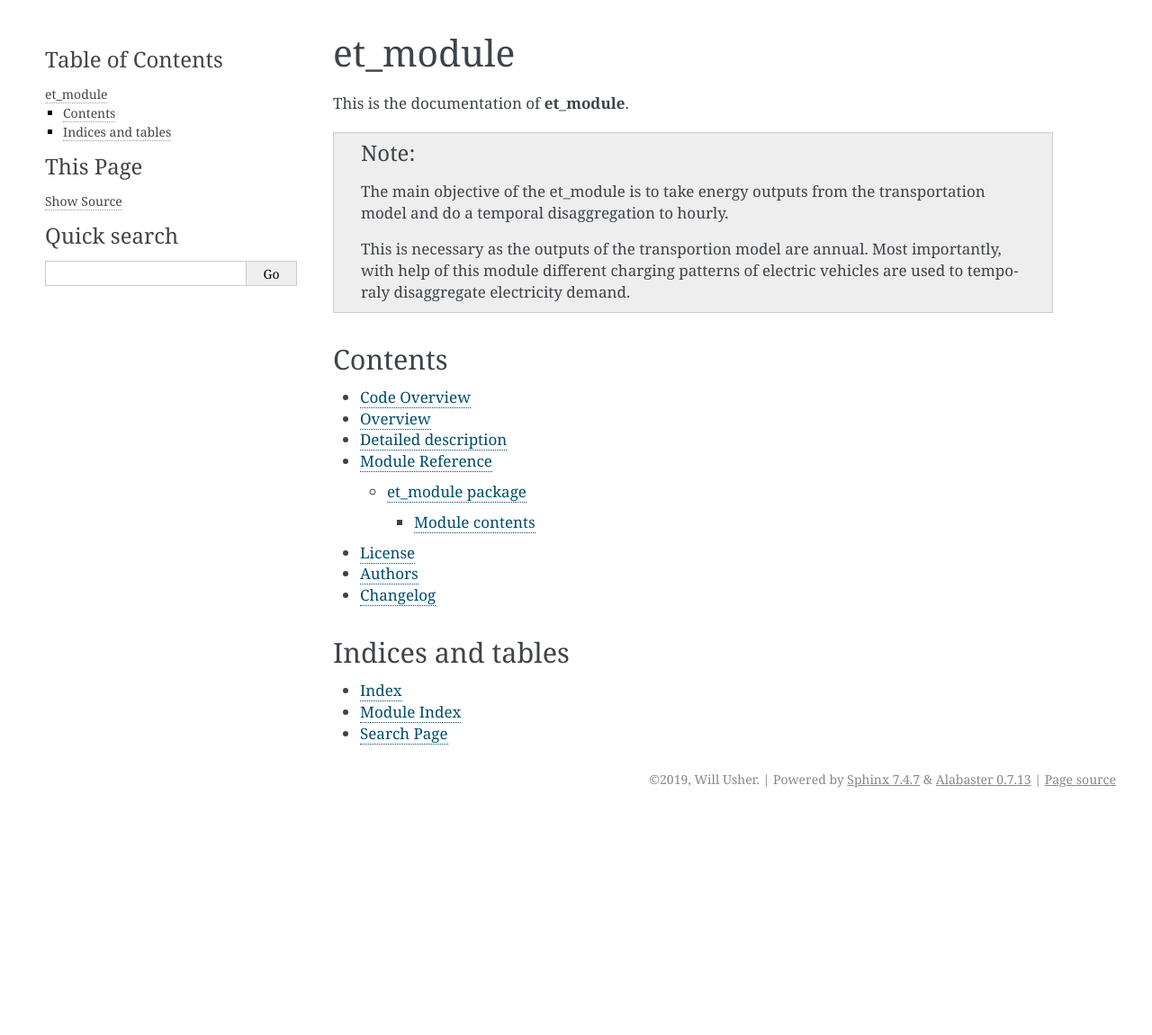
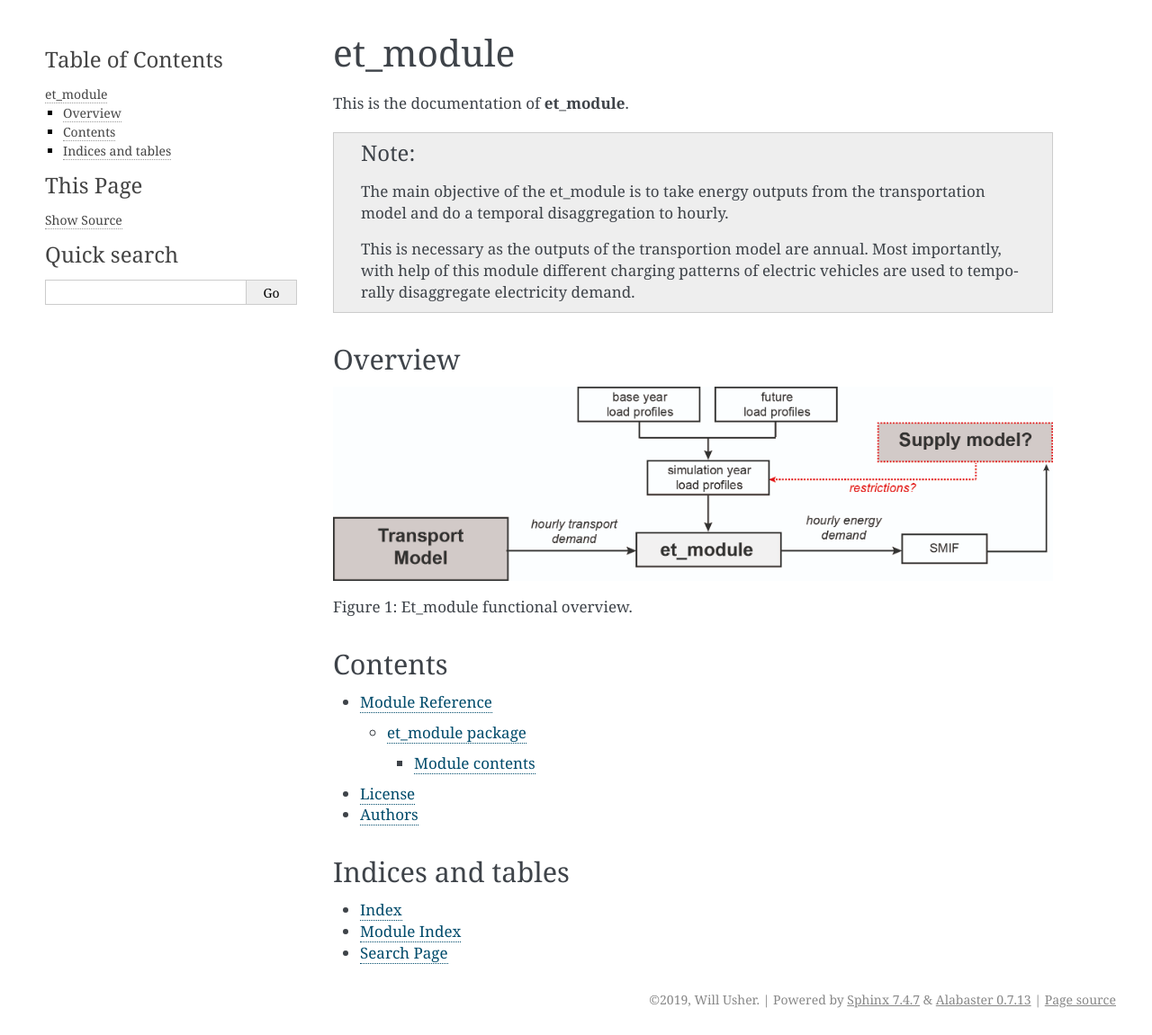
Before and after one commit to nismod/et_module, a Sphinx documentation site: the page built from docs/index.rst, in a window 1280 px wide. Shown: the whole page at 90% size. Built offline with Sphinx 7.4.7, drawn with Linux system fonts in a browser that asks for light colours; the version number is read from the project's files by our own code; before the commit the page ends 906 px from its top, so only the background shows below that.

Commit message:
Further tidying up to the package

```diff
--- a/AUTHORS.rst
+++ b/AUTHORS.rst
@@ -2,5 +2,5 @@
 Contributors
 ============
 
+* Sven Eggimann <sven.eggimann@ouce.ox.ac.uk>
 * Will Usher <william.usher@ouce.ox.ac.uk>
-* Sven Eggimann <sven.eggimann@ouce.ox.ac.uk>
--- a/CHANGES.rst
+++ /dev/null
@@ -1,3 +0,0 @@
-=========
-Changelog
-=========
--- a/README.rst
+++ b/README.rst
@@ -1,5 +1,6 @@
 Et_module (energy_transport_module)
 ====================================
+
 .. image:: https://img.shields.io/badge/docs-latest-brightgreen.svg
     :target: http://et-module.readthedocs.io/en/latest/?badge=latest
     :alt: Documentation Status
--- a/docs/index.rst
+++ b/docs/index.rst
@@ -13,7 +13,18 @@ This is the documentation of **et_module**.
     This is necessary as the outputs of the transportion model
     are annual. Most importantly, with help of this module
     different charging patterns of electric vehicles are
-    used to temporaly disaggregate electricity demand.
+    used to temporally disaggregate electricity demand.
+
+Overview
+========
+
+.. image:: https://raw.githubusercontent.com/nismod/et_module/master/docs/_images/001-model_overview.jpg
+    :alt: Et_module overview
+    :width: 100%
+    :align: center
+
+Figure 1: Et_module functional overview.
+
 
 Contents
 ========
```
Also changed, not shown: other parts of docs/index.rst (+0 -1 lines), docs/documentation.rst (deleted, +0 -24 lines), 1 other file.
